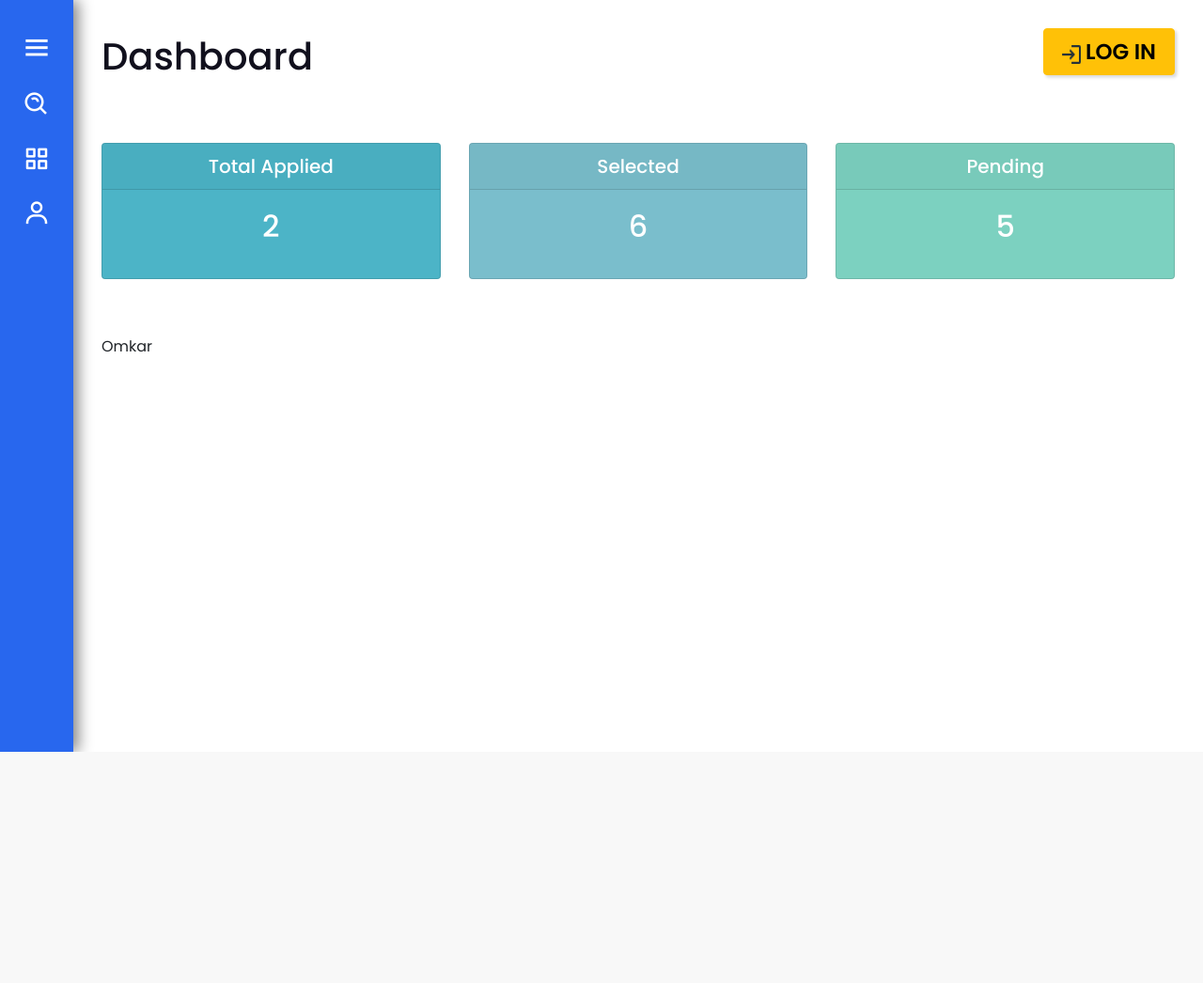
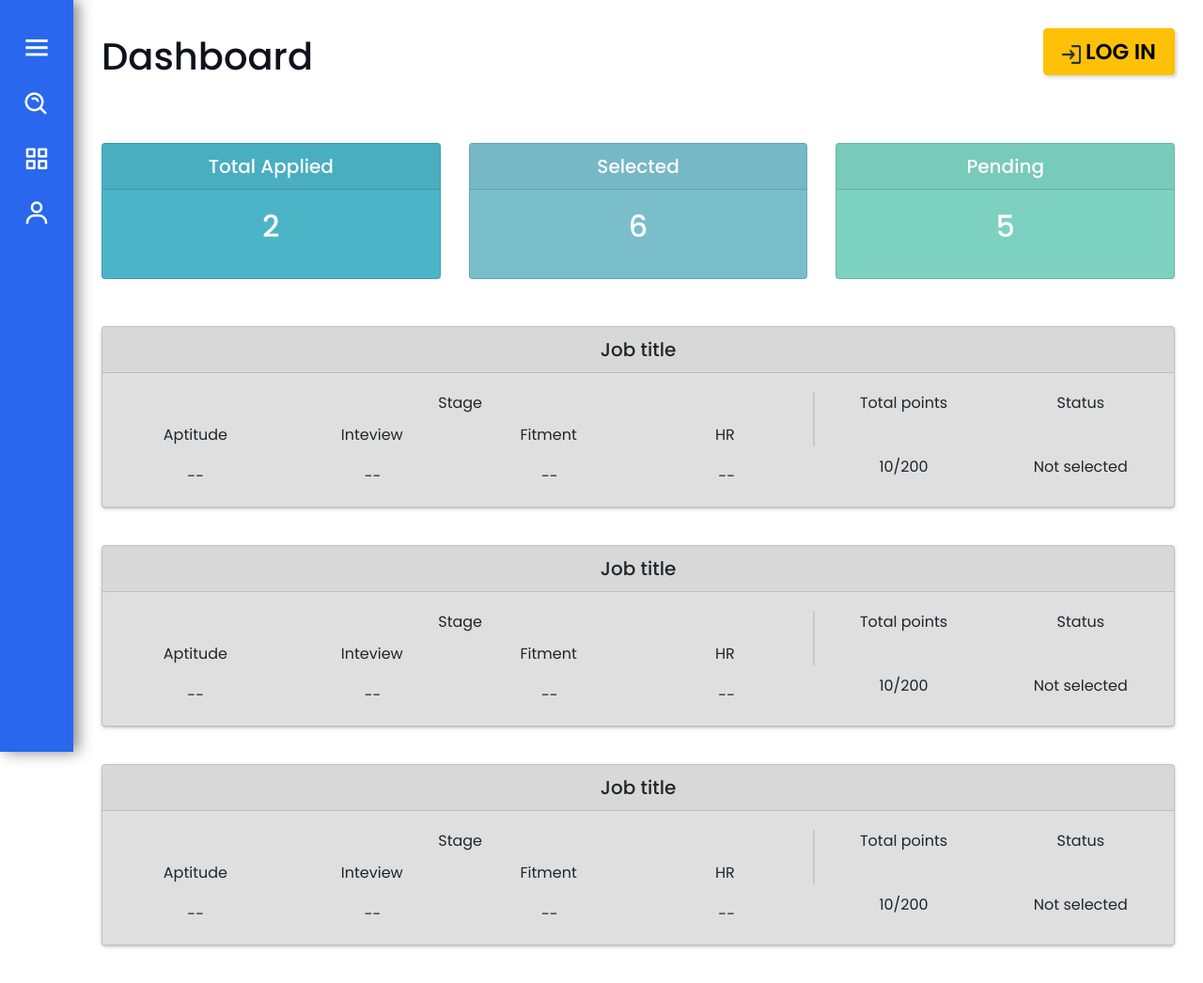
Before and after one commit to abhi-dhanraj/recruitme, a Django app: page /dashboard/ in a window 1280 px wide. Shown: the whole page at 94% size. Before the commit the page ends 800 px from the top, so only its background shows below. Run offline with Django 3.2, Linux system fonts and the light colour scheme; some libraries are stand-ins or nearby versions.

Commit message:
Dashboard- status and applied cards added

```diff
--- a/recruitme/static/recruitme/css/global_base.css
+++ b/recruitme/static/recruitme/css/global_base.css
@@ -219,6 +219,24 @@
   text-align: justify;
   text-justify: auto;
 }
+
+/****** dashboard styles ************/
+/* .table-borderless > tbody > tr > td,
+.table-borderless > tbody > tr > th,
+.table-borderless > thead > tr > td,
+.table-borderless > thead > tr > th {
+  border: none;
+} */
+.card.dashboardCard {
+  background: #dfdfdf;
+  font-family: "Poppins", sans-serif;
+  box-shadow: rgba(50, 50, 93, 0.25) 0px 2px 5px -1px,
+    rgba(0, 0, 0, 0.3) 0px 1px 3px -1px;
+  margin-bottom: 40px;
+}
+/* .card .card-body .table {
+  margin-bottom: 0rem;
+} */
 /*************************************************/
 /*************************************************/
 /*************************************************/
@@ -226,11 +244,12 @@
 /*************************************************/
 /*************************************************/
 
-.dashboardCards .card-columns .card {
+/* .dashboardCards .card-columns .card {
   background-color: #ffffff;
   margin-bottom: 30px;
   box-shadow: rgba(0, 0, 0, 0.15) 1.95px 1.95px 2.6px;
-}
+} */
+
 .jobCards .card {
   background-color: #ffffff;
   margin: auto;
--- /dev/null
+++ b/recruitme/templates/recruitme/dashboardAppliedCard.html
@@ -0,0 +1,31 @@
+<div class="card dashboardCard">
+    <h5 class="card-header" style="text-align: center;">Job title</h5>
+    <div class="card-body">
+      <div class="row">
+        <div class="col-8" style="border-right: 2px solid rgb(201, 201, 201);">
+          <div class="row" style="justify-content: center;">Stage</div>
+          <div class="row" style="text-align: center;margin-top: 10px;">
+            <div class="col">Aptitude</div>
+            <div class="col">Inteview</div>
+            <div class="col">Fitment</div>
+            <div class="col">HR</div>
+          </div>
+        </div>
+        <div class="col" style="text-align: center;">Total points</div>
+        <div class="col"  style="text-align: center;">Status</div>
+      </div>
+
+      <div class="row" style="margin-top: 10px;">
+        <div class="col-8" >
+          <div class="row" style="text-align: center;margin-top: 10px;">
+            <div class="col">--</div>
+            <div class="col">--</div>
+            <div class="col">--</div>
+            <div class="col">--</div>
+          </div>
+        </div>
+        <div class="col" style="text-align: center;">10/200</div>
+        <div class="col"  style="text-align: center;">Not selected</div>
+      </div>
+    </div>
+  </div>
--- a/recruitme/templates/recruitme/dashboardPage.html
+++ b/recruitme/templates/recruitme/dashboardPage.html
@@ -57,9 +57,9 @@
       Cupidatat dolor labore deserunt amet ut irure. Tempor deserunt non irure culpa proident Lorem fugiat anim dolor fugiat in id qui. Nisi mollit minim quis eu cillum nostrud et ipsum. Non nulla qui nisi amet. Pariatur cupidatat ut excepteur sint Lorem quis ad eiusmod.
       Est aute nisi qui ad laboris in et ad aute in. Irure consectetur eu do velit adipisicing excepteur duis ad irure quis elit. Velit culpa laborum ex cillum in cillum esse consectetur veniam est est. Aute minim sit occaecat eiusmod ullamco do cillum est do. Commodo labore amet velit proident.
     </div> -->
-    <section style="margin-bottom: 60px;">
+    <div class="statusCards" style="margin-bottom: 50px;">
       <div class="card-deck" style="color: white;text-align: center;">
-        <div class="card" style="background: #4cb4c7;">
+        <div class="card" style="background: #4cb4c7; ">
           <h5 class="card-header">Total Applied</h5>
           <div class="card-body">
             <h2 class="card-text">2</h2>
@@ -78,13 +78,75 @@
           </div>
         </div>
       </div>
-    </section>
-    <div>
-        Omkar
+    </div>
 
-    </div>
+
+    {% include 'recruitme/dashboardAppliedCard.html' %}
+    {% include 'recruitme/dashboardAppliedCard.html' %}
+    {% include 'recruitme/dashboardAppliedCard.html' %}
+
+
+    <!-- /*****************/ -->
+
+
     </section>
   </section>
   {% endblock %}
 
   <!-- {% include 'recruitme/card.html'%} -->
+
+  <!-- <table class="table table-borderless">
+    <thead>
+      <tr>
+        <th scope="col">#</th>
+        <th scope="col">First</th>
+        <th scope="col">Last</th>
+        <th scope="col">Handle</th>
+      </tr>
+    </thead>
+    <tbody>
+      <tr>
+        <th scope="row">1</th>
+        <td>Mark</td>
+        <td>Otto</td>
+        <td>@mdo</td>
+      </tr>
+      <tr>
+        <th scope="row">2</th>
+        <td>Jacob</td>
+        <td>Thornton</td>
+        <td>@fat</td>
+      </tr>
+      <tr>
+        <th scope="row">3</th>
+        <td colspan="2">Larry the Bird</td>
+        <td>@twitter</td>
+      </tr>
+    </tbody>
+  </table> -->
+
+
+
+      <!-- /*****************/ -->
+
+
+      <!--
+        <div class="container" style="text-align: center;">
+          <div class="row">
+            <div class="col-8">
+              <div class="row" style="justify-content: center;">Stage</div>
+              <div class="row">
+                <div class="col">Apti</div>
+                <div class="col">Interview</div>
+                <div class="col">Best fitment</div>
+                <div class="col">HR</div>
+              </div>
+            </div>
+            <div class="col">Total Points</div>
+            <div class="col">status</div>
+          </div>
+        </div>
+
+
+
+       -->
--- a/recruitme/templates/recruitme/card.html
+++ b/recruitme/templates/recruitme/extraCard.html
@@ -1,3 +1,4 @@
+
 <div class="dashboardCards">
   <div class="card-columns">
     <div class="card">
--- a/recruitme/templates/recruitme/card2.html
+++ b/recruitme/templates/recruitme/jobCard.html
@@ -1,5 +1,4 @@
 <div class="jobCards">
-
         <div class="card w-75">
             <h5 class="card-header" style="background: white;">Job title</h5>
             <div class="card-body">
--- a/recruitme/templates/recruitme/jobsPage.html
+++ b/recruitme/templates/recruitme/jobsPage.html
@@ -14,7 +14,7 @@
       <!-- <div class="text-content">
         Ea do officia ut in anim pariatur fugiat dolore elit fugiat aute. Nisi voluptate adipisicing reprehenderit nostrud consectetur amet exercitation culpa. Qui ex irure eiusmod ullamco laborum labore ea qui occaecat occaecat. Dolore eu deserunt labore do Lorem minim velit id exercitation proident. Ut velit qui aliqua minim in laborum commodo velit elit ea officia laborum labore.Magna mollit occaecat deserunt aute minim commodo ad in ipsum excepteur tempor laboris tempor non. Nisi culpa do cupidatat dolore quis anim duis laborum laborum. Adipisicing non quis minim nulla cillum ullamco consequat incididunt deserunt enim sint aliquip adipisicing dolor. Anim Lorem commodo deserunt minim.
       </div> -->
-      {% include 'recruitme/card2.html'%}
+      {% include 'recruitme/jobCard.html'%}
     </section>
 </section>
 {% endblock %}
```
Also changed, not shown: recruitme/templates/recruitme/applicationForm.html (added). Lines whose indentation alone changed are shown as unchanged.
